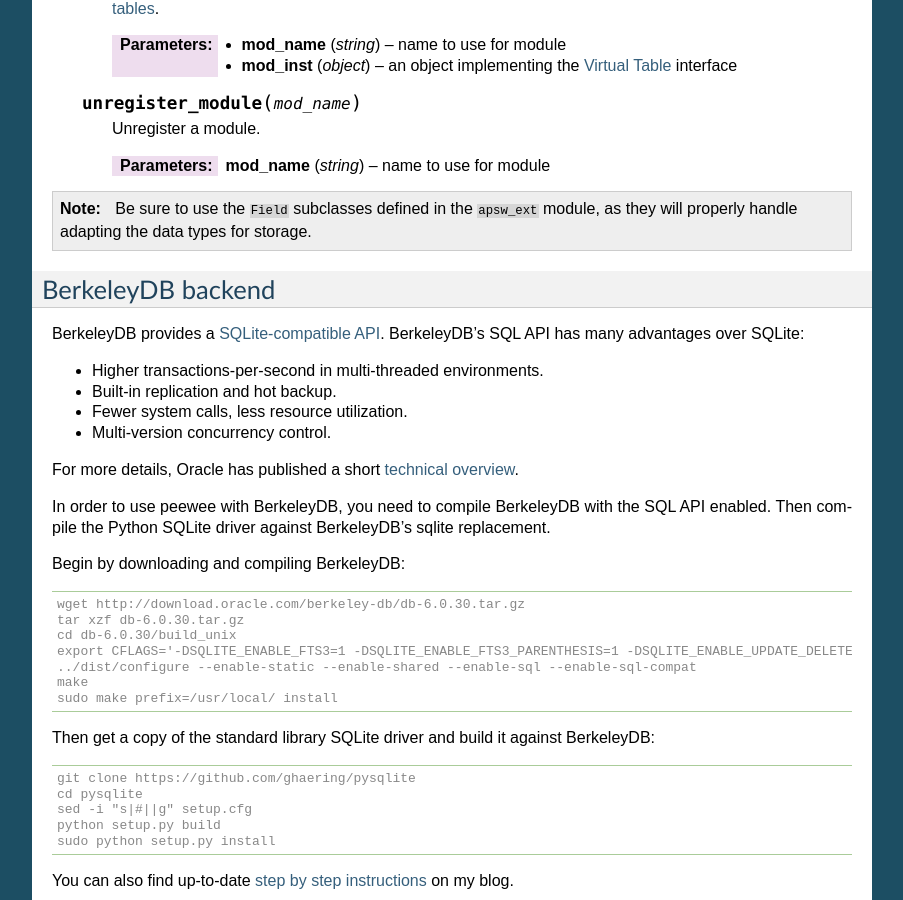
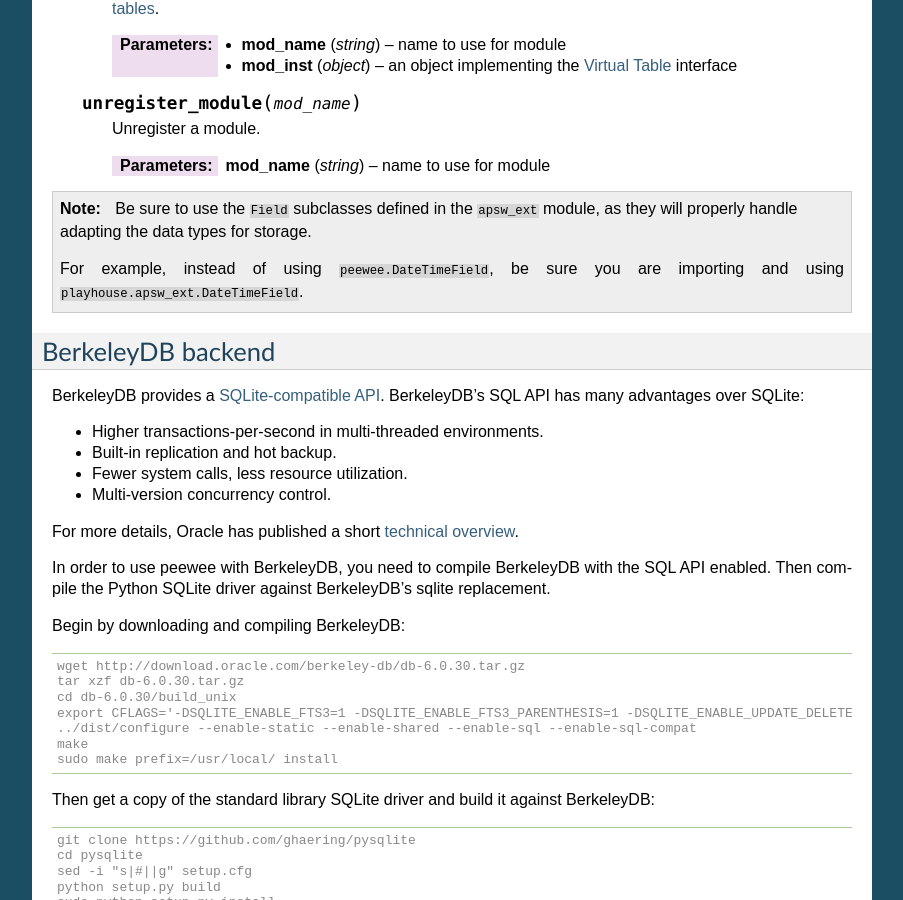
Before and after one commit to coleifer/peewee, a Sphinx documentation site: the page built from docs/peewee/playhouse.rst, in a window 1280 px wide and 900 px high, scrolled down 16379 px. Shown: the whole window, without its empty margins (198-1101 px from the left). Built offline with Sphinx 7.4.7, drawn with Linux system fonts in a browser that asks for light colours; pages that are not in the unit, such as notebooks, are missing from menus; the version number could not be read and is left out; some of the changed text lies outside the part shown.

Commit message:
Doc clarification re #771

```diff
--- a/docs/peewee/playhouse.rst
+++ b/docs/peewee/playhouse.rst
@@ -950,6 +950,9 @@
 .. note::
     Be sure to use the ``Field`` subclasses defined in the ``apsw_ext``
     module, as they will properly handle adapting the data types for storage.
+
+    For example, instead of using ``peewee.DateTimeField``, be sure you are importing
+    and using ``playhouse.apsw_ext.DateTimeField``.
 
 .. _berkeleydb:
 
```
